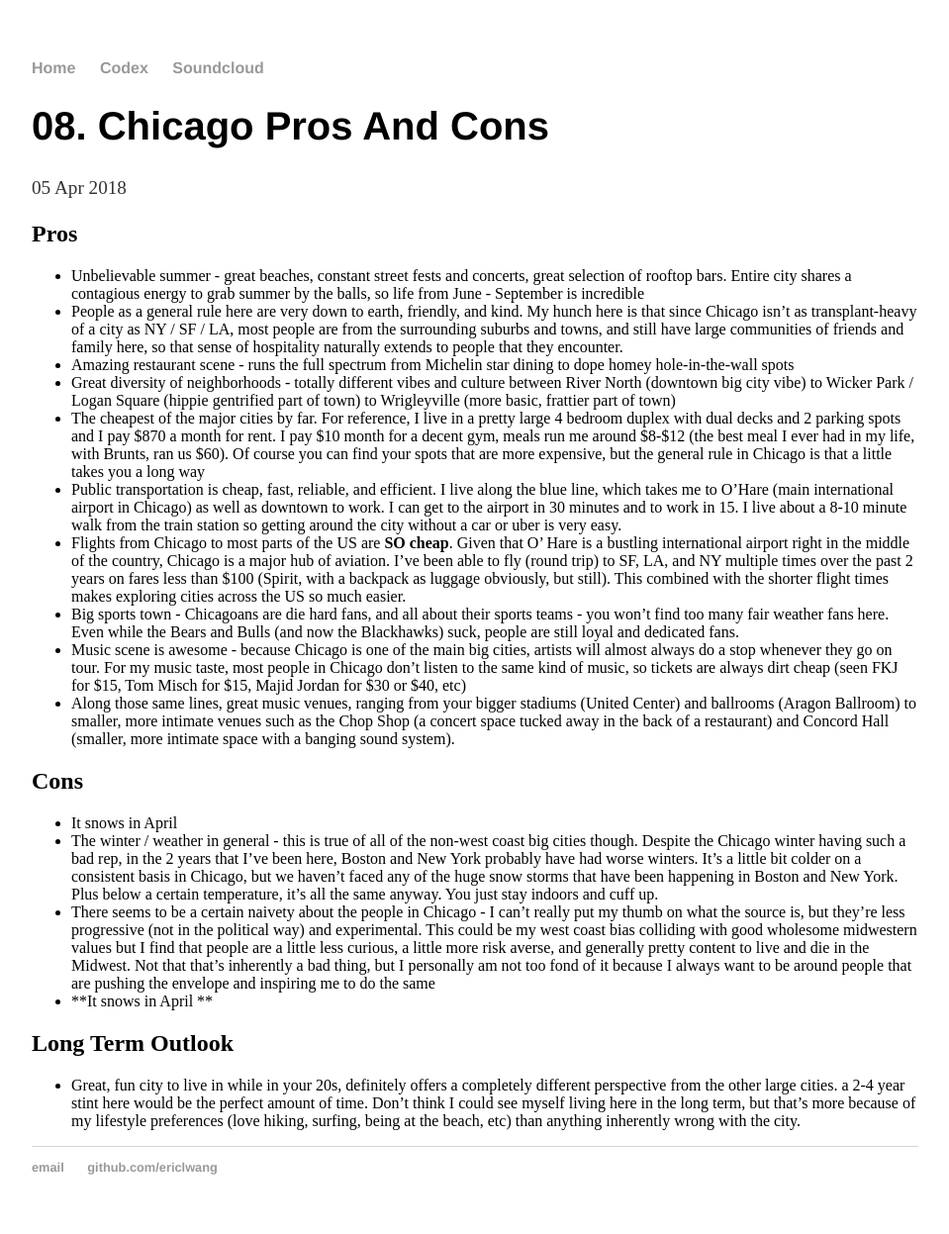
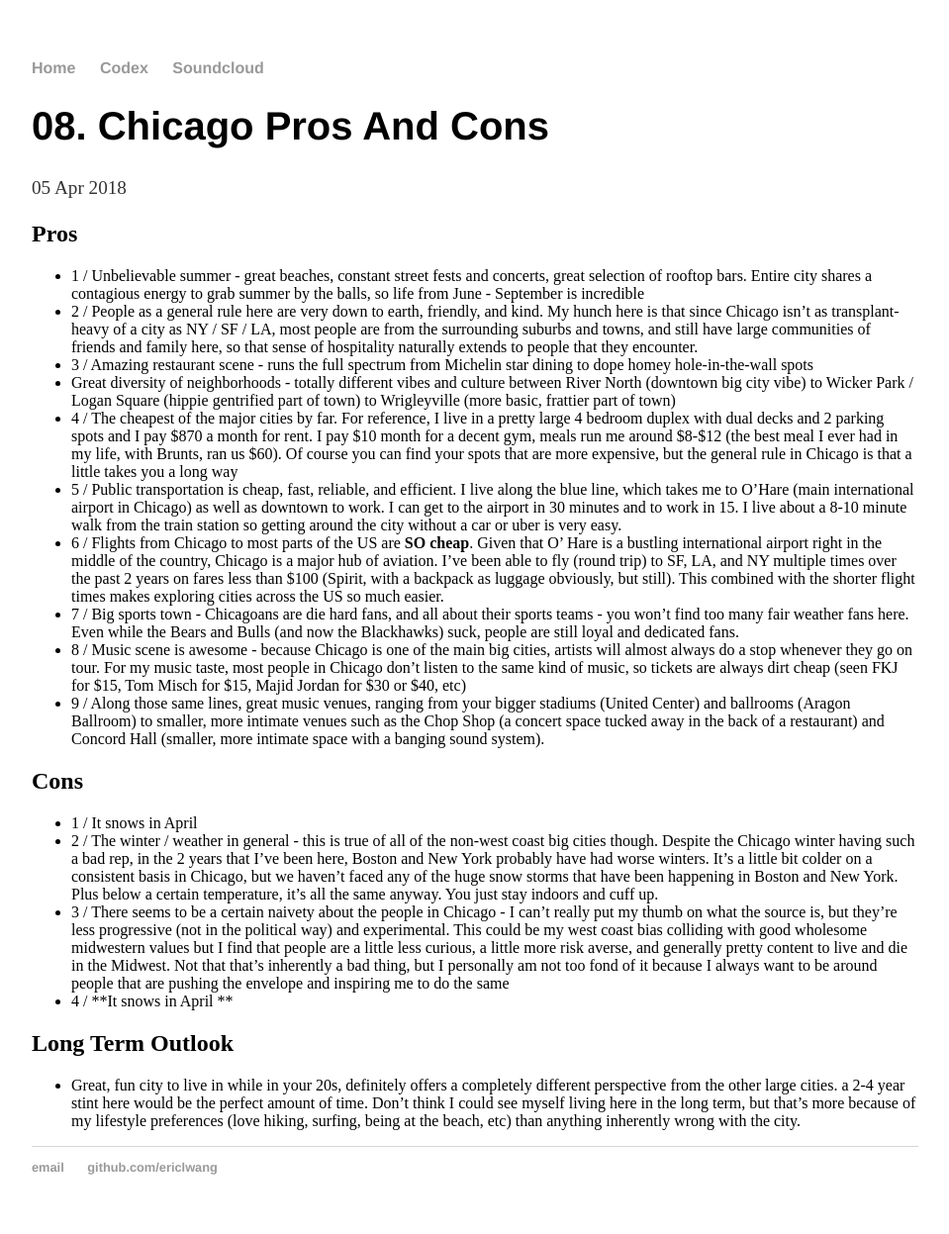
Before and after one commit to EricLWang/EricLWang.github.io, a Jekyll site: the page built from _posts/2018-04-5-08.-Chicago-Pros-And-Cons.md, in a window 1280 px wide. Shown: the whole page at 99% size, without its empty margins (160-1119 px from the left). Built offline with Jekyll 4.4.1, drawn with Linux system fonts in a browser that asks for light colours; our own code applies the rules of GitHub Pages for plain Markdown files.

Commit message:
Update 2018-04-5-08.-Chicago-Pros-And-Cons.md

```diff
--- a/_posts/2018-04-5-08.-Chicago-Pros-And-Cons.md
+++ b/_posts/2018-04-5-08.-Chicago-Pros-And-Cons.md
@@ -1,20 +1,20 @@
 ## Pros
-- Unbelievable summer - great beaches, constant street fests and concerts, great selection of rooftop bars. Entire city shares a contagious energy to grab summer by the balls, so life from June - September is incredible
-- People as a general rule here are very down to earth, friendly, and kind. My hunch here is that since Chicago isn’t as transplant-heavy of a city as NY / SF / LA, most people are from the surrounding suburbs and towns, and still have large communities of friends and family here, so that sense of hospitality naturally extends to people that they encounter.
-- Amazing restaurant scene - runs the full spectrum from Michelin star dining to dope homey hole-in-the-wall spots
+- 1 / Unbelievable summer - great beaches, constant street fests and concerts, great selection of rooftop bars. Entire city shares a contagious energy to grab summer by the balls, so life from June - September is incredible
+- 2 / People as a general rule here are very down to earth, friendly, and kind. My hunch here is that since Chicago isn’t as transplant-heavy of a city as NY / SF / LA, most people are from the surrounding suburbs and towns, and still have large communities of friends and family here, so that sense of hospitality naturally extends to people that they encounter.
+- 3 / Amazing restaurant scene - runs the full spectrum from Michelin star dining to dope homey hole-in-the-wall spots
 - Great diversity of neighborhoods - totally different vibes and culture between River North (downtown big city vibe) to Wicker Park / Logan Square (hippie gentrified part of town) to Wrigleyville (more basic, frattier part of town)
-- The cheapest of the major cities by far. For reference, I live in a pretty large 4 bedroom duplex with dual decks and 2 parking spots and I pay $870 a month for rent. I pay $10 month for a decent gym, meals run me around $8-$12 (the best meal I ever had in my life, with Brunts, ran us $60). Of course you can find your spots that are more expensive, but the general rule in Chicago is that a little takes you a long way
-- Public transportation is cheap, fast, reliable, and efficient. I live along the blue line, which takes me to O’Hare (main international airport in Chicago) as well as downtown to work. I can get to the airport in 30 minutes and to work in 15. I live about a 8-10 minute walk from the train station so getting around the city without a car or uber is very easy.
-- Flights from Chicago to most parts of the US are **SO cheap**. Given that O' Hare is a bustling international airport right in the middle of the country, Chicago is a major hub of aviation. I've been able to fly (round trip) to SF, LA, and NY multiple times over the past 2 years on fares less than $100 (Spirit, with a backpack as luggage obviously, but still). This combined with the shorter flight times makes exploring cities across the US so much easier.
-- Big sports town - Chicagoans are die hard fans, and all about their sports teams - you won't find too many fair weather fans here. Even while the Bears and Bulls (and now the Blackhawks) suck, people are still loyal and dedicated fans.
-- Music scene is awesome - because Chicago is one of the main big cities, artists will almost always do a stop whenever they go on tour. For my music taste, most people in Chicago don't listen to the same kind of music, so tickets are always dirt cheap (seen FKJ for $15, Tom Misch for $15, Majid Jordan for $30 or $40, etc)
-- Along those same lines, great music venues, ranging from your bigger stadiums (United Center) and ballrooms (Aragon Ballroom) to smaller, more intimate venues such as the Chop Shop (a concert space tucked away in the back of a restaurant) and Concord Hall (smaller, more intimate space with a banging sound system).
+- 4 / The cheapest of the major cities by far. For reference, I live in a pretty large 4 bedroom duplex with dual decks and 2 parking spots and I pay $870 a month for rent. I pay $10 month for a decent gym, meals run me around $8-$12 (the best meal I ever had in my life, with Brunts, ran us $60). Of course you can find your spots that are more expensive, but the general rule in Chicago is that a little takes you a long way
+- 5 / Public transportation is cheap, fast, reliable, and efficient. I live along the blue line, which takes me to O’Hare (main international airport in Chicago) as well as downtown to work. I can get to the airport in 30 minutes and to work in 15. I live about a 8-10 minute walk from the train station so getting around the city without a car or uber is very easy.
+- 6 / Flights from Chicago to most parts of the US are **SO cheap**. Given that O' Hare is a bustling international airport right in the middle of the country, Chicago is a major hub of aviation. I've been able to fly (round trip) to SF, LA, and NY multiple times over the past 2 years on fares less than $100 (Spirit, with a backpack as luggage obviously, but still). This combined with the shorter flight times makes exploring cities across the US so much easier.
+- 7 / Big sports town - Chicagoans are die hard fans, and all about their sports teams - you won't find too many fair weather fans here. Even while the Bears and Bulls (and now the Blackhawks) suck, people are still loyal and dedicated fans.
+- 8 / Music scene is awesome - because Chicago is one of the main big cities, artists will almost always do a stop whenever they go on tour. For my music taste, most people in Chicago don't listen to the same kind of music, so tickets are always dirt cheap (seen FKJ for $15, Tom Misch for $15, Majid Jordan for $30 or $40, etc)
+- 9 / Along those same lines, great music venues, ranging from your bigger stadiums (United Center) and ballrooms (Aragon Ballroom) to smaller, more intimate venues such as the Chop Shop (a concert space tucked away in the back of a restaurant) and Concord Hall (smaller, more intimate space with a banging sound system).
 
 ## Cons
-- It snows in April
-- The winter / weather in general - this is true of all of the non-west coast big cities though. Despite the Chicago winter having such a bad rep, in the 2 years that I’ve been here, Boston and New York probably have had worse winters. It’s a little bit colder on a consistent basis in Chicago, but we haven’t faced any of the huge snow storms that have been happening in Boston and New York. Plus below a certain temperature, it’s all the same anyway. You just stay indoors and cuff up.
-- There seems to be a certain naivety about the people in Chicago - I can’t really put my thumb on what the source is, but they’re less progressive (not in the political way) and experimental. This could be my west coast bias colliding with good wholesome midwestern values but I find that people are a little less curious, a little more risk averse, and generally pretty content to live and die in the Midwest. Not that that’s inherently a bad thing, but I personally am not too fond of it because I always want to be around people that are pushing the envelope and inspiring me to do the same
-- **It snows in April **
+- 1 / It snows in April
+- 2 / The winter / weather in general - this is true of all of the non-west coast big cities though. Despite the Chicago winter having such a bad rep, in the 2 years that I’ve been here, Boston and New York probably have had worse winters. It’s a little bit colder on a consistent basis in Chicago, but we haven’t faced any of the huge snow storms that have been happening in Boston and New York. Plus below a certain temperature, it’s all the same anyway. You just stay indoors and cuff up.
+- 3 / There seems to be a certain naivety about the people in Chicago - I can’t really put my thumb on what the source is, but they’re less progressive (not in the political way) and experimental. This could be my west coast bias colliding with good wholesome midwestern values but I find that people are a little less curious, a little more risk averse, and generally pretty content to live and die in the Midwest. Not that that’s inherently a bad thing, but I personally am not too fond of it because I always want to be around people that are pushing the envelope and inspiring me to do the same
+- 4 / **It snows in April **
 
 ## Long Term Outlook
 - Great, fun city to live in while in your 20s, definitely offers a completely different perspective from the other large cities. a 2-4 year stint here would be the perfect amount of time. Don’t think I could see myself living here in the long term, but that’s more because of my lifestyle preferences (love hiking, surfing, being at the beach, etc) than anything inherently wrong with the city.
```
